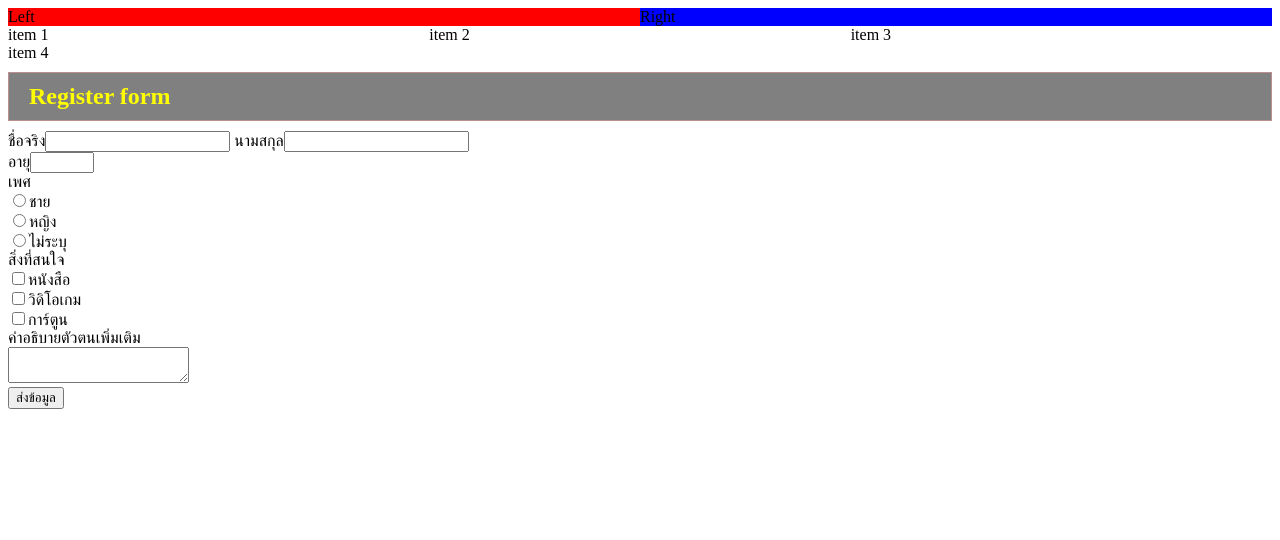
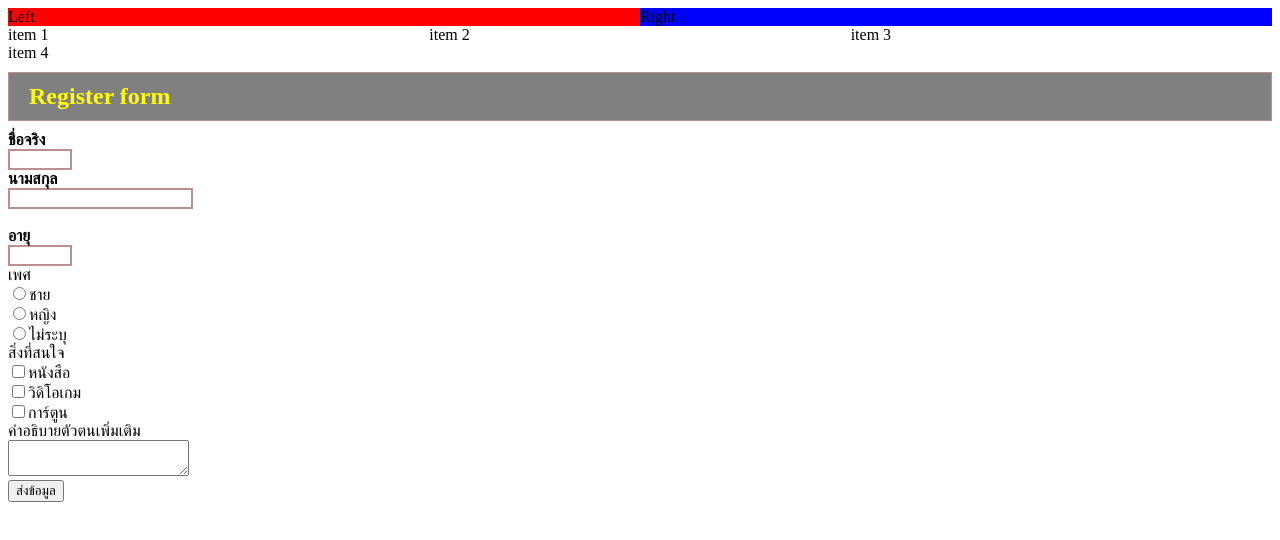
Before and after one commit to krittanon-pee/HTML-1, a plain HTML site: page workshop.html in a window 1280 px wide. Drawn offline with Linux system fonts and the light colour scheme; a web font is replaced by a local one.

Commit message:
Update workshop.html

```diff
--- a/workshop.html
+++ b/workshop.html
@@ -80,9 +80,12 @@
 </div>
 
 <div id="register">Register form</div>
-ชื่อจริง<input type="text">
-นามสกุล<input type="text"> <br>
-อายุ<input type="number" min="0" max="100">
+<span class="header-form">ชื่อจริง</span>
+<input class="form" type="number" min="0" max="100">
+<span class="header-form">นามสกุล</span>
+<input class="form" type="text"> <br>
+<span class="header-form">อายุ</span>
+<input class="form" type="number" min="0" max="100">
 <div>
     เพศ
     <div>
```
